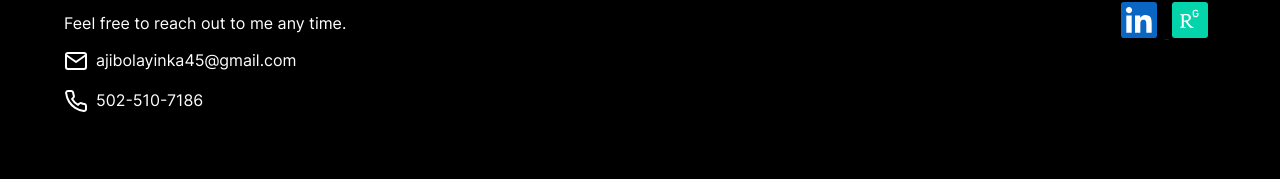
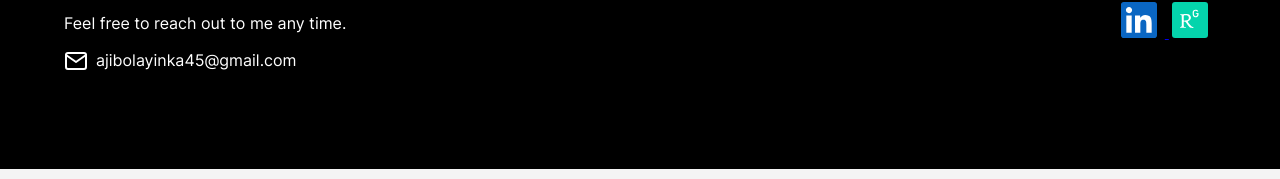
Before and after one commit to Kingswillwariboko/yinka, a React (Create React App) app: page / in a window 1280 px wide. Shown: the part 2063-2242 px from the top of the page. Built offline with nearby package versions, Linux system fonts and the light colour scheme.

Commit message:
number removed

```diff
--- a/src/components/Footer/Footer.js
+++ b/src/components/Footer/Footer.js
@@ -22,8 +22,7 @@ const Footer = () => {
             </div>
 
             <div className='mail'>
-               <img src={phone} alt=""/>
-                <p>502-510-7186</p>
+
             </div>
 
         </div>
```
